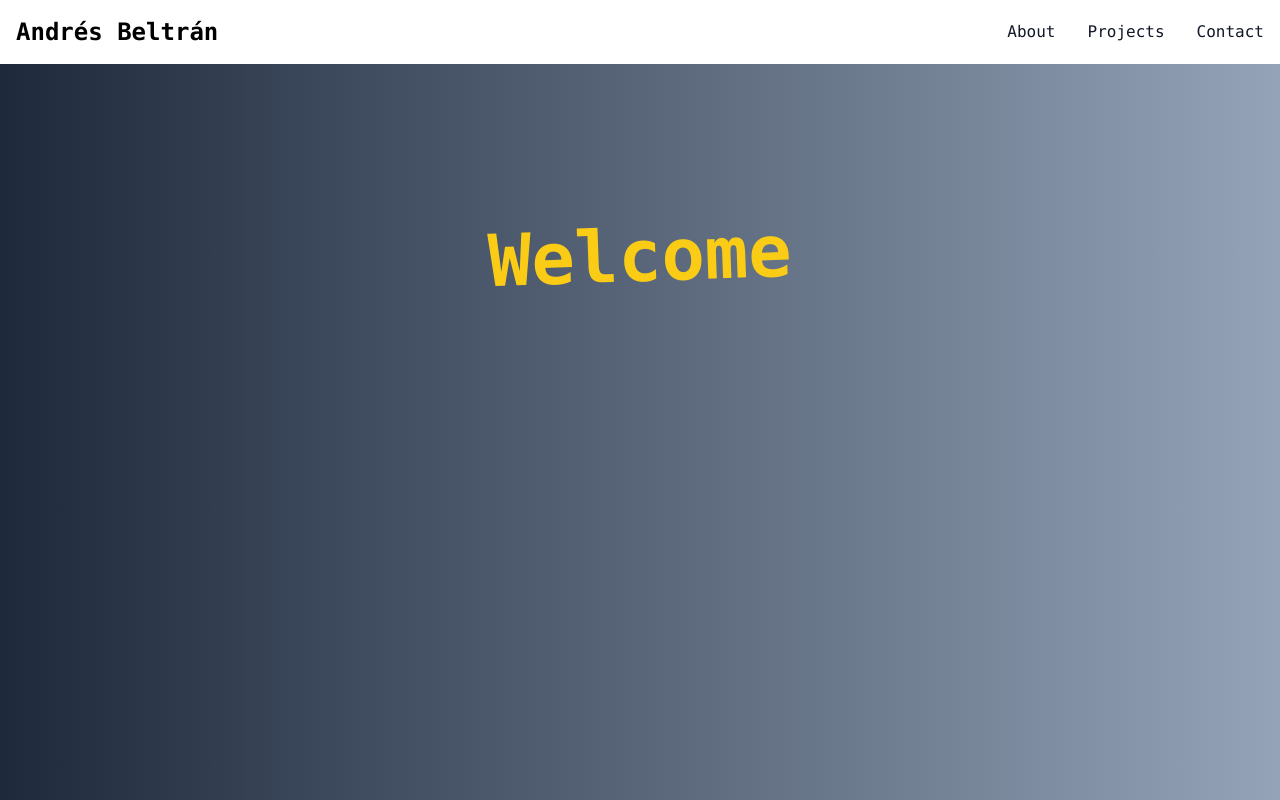
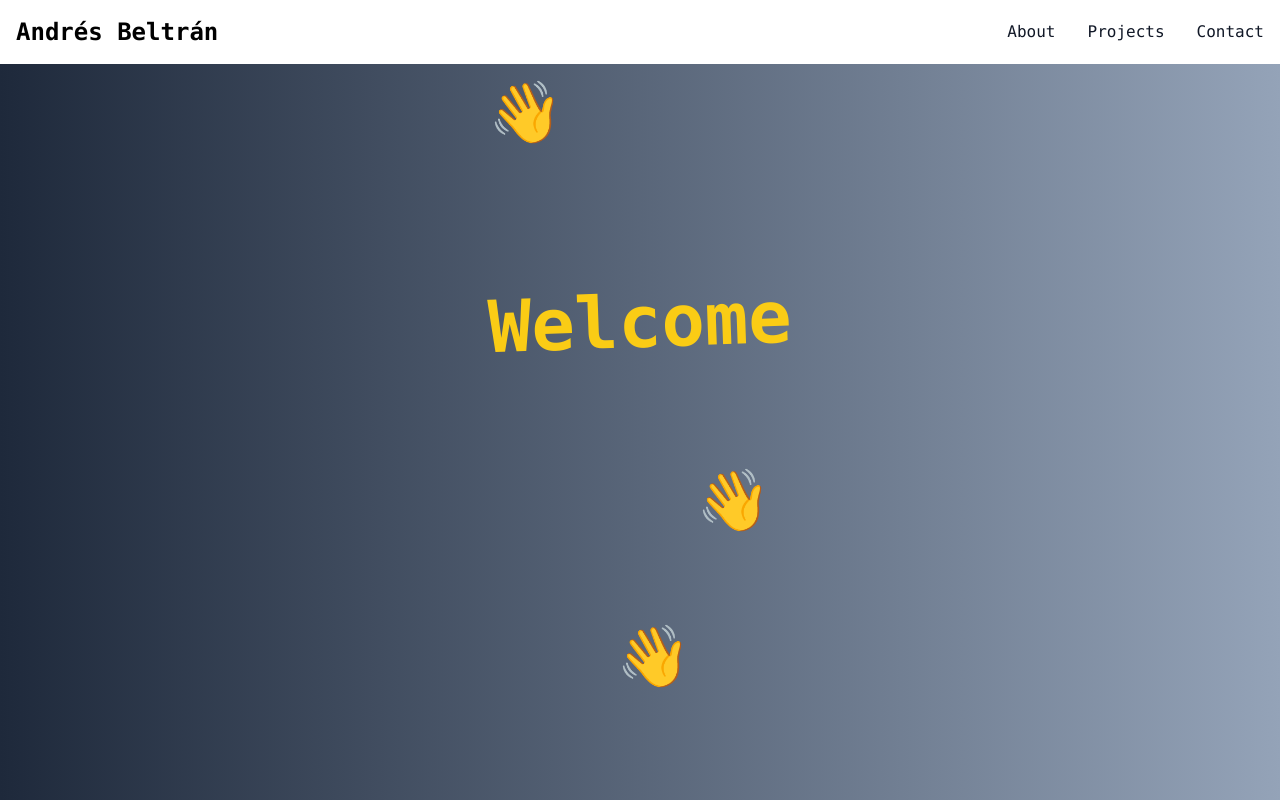
Before and after one commit to andres039/prospect, a Next.js app: page / in a window 1280 px wide. Built offline with nearby package versions, Linux system fonts and the light colour scheme.

Commit message:
add funny hands

```diff
--- a/pages/index.tsx
+++ b/pages/index.tsx
@@ -3,10 +3,14 @@
 export default function Home() {
   return (
 
-      <main className="flex h-96 justify-center content-center">
+      <main className="grid h-96 justify-center content-center">
+        <div className="text-6xl float-left mb-36 mt-64">👋</div>
         <h2 className=" text-7xl self-center font-semibold text-yellow-400 transfrom -rotate-2">
           Welcome
         </h2>
+        <div className="text-6xl ml-52 mt-28">👋</div>
+        <div className="text-6xl ml-32 mt-24">👋</div>
+
       </main>
 
   );
```
